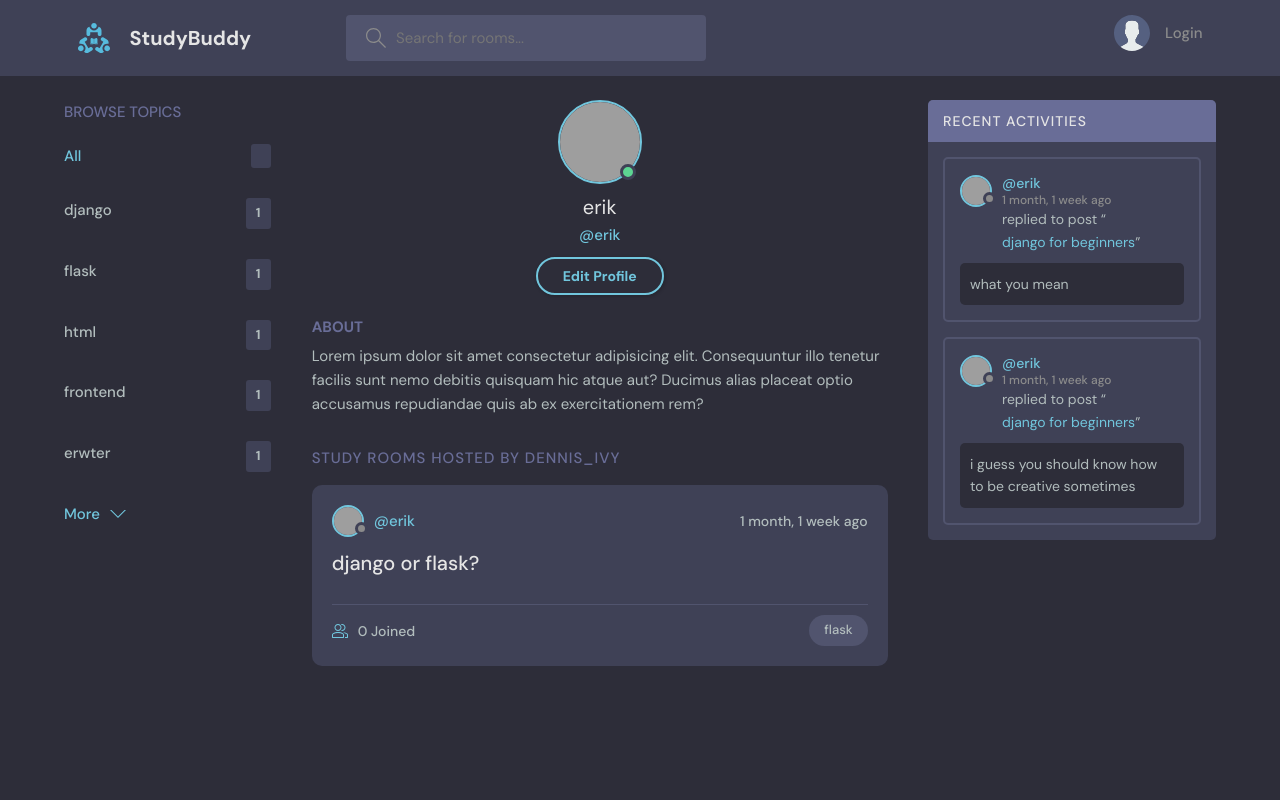
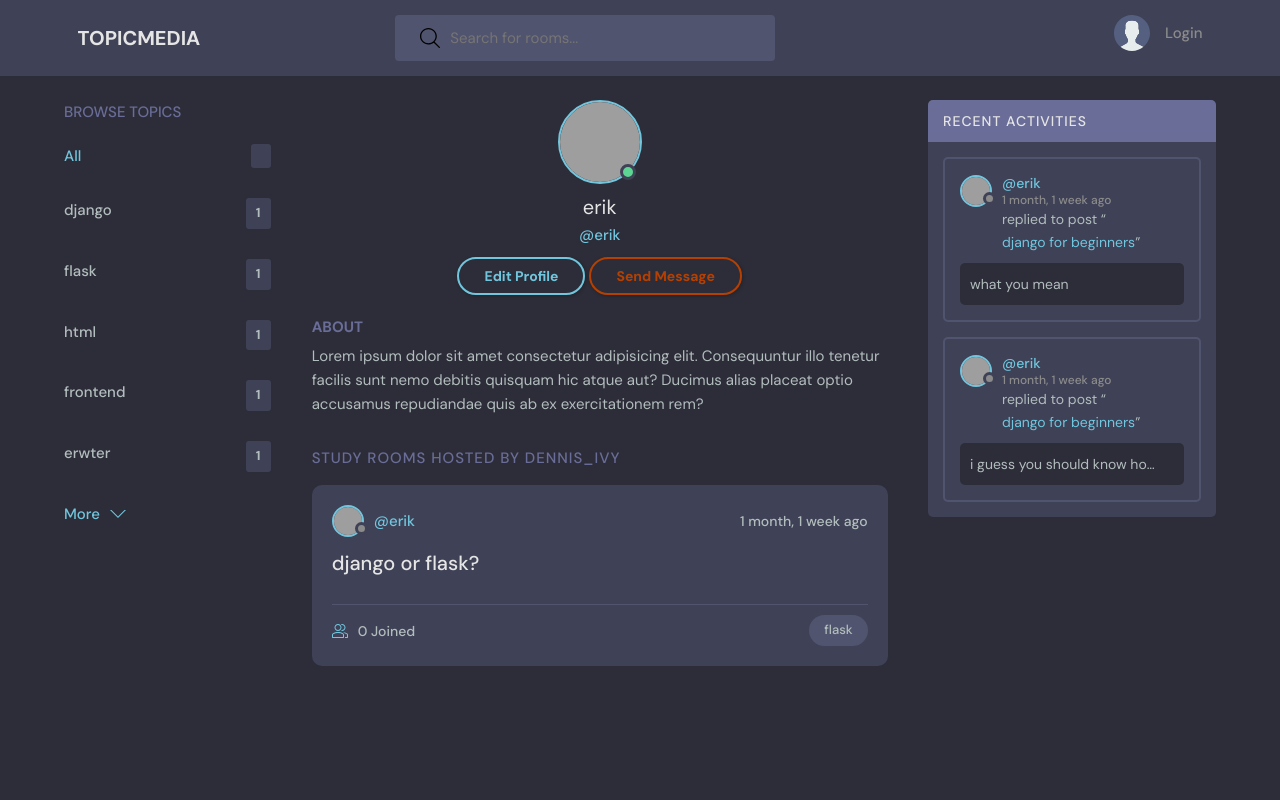
Before and after one commit to Mohsenchori/studybud, a Django app: page /profile/3/ in a window 1280 px wide. Run offline with Django 5.2, Linux system fonts and the light colour scheme; data comes from the database, SQL or seed files in the repository; both versions use the stored data as it was after the commit; grey boxes are pictures that could not be loaded.

Commit message:
beautifing

```diff
--- a/STATIC/styles/style.css
+++ b/STATIC/styles/style.css
@@ -2,6 +2,7 @@
 
 :root {
   --color-main: #71c6dd;
+  --color-msg: #b64000;
   --color-main-light: #e1f6fb;
   --color-dark: #3f4156;
   --color-dark-medium: #51546e;
@@ -122,6 +123,16 @@ a {
   color: var(--color-main);
   background: transparent;
   border: 2px solid var(--color-main);
+}
+
+.btn--msg {
+  border-radius: 10rem;
+  font-size: 1.4rem;
+  font-weight: 700;
+  padding: 6px 2.5rem;
+  color: var(--color-msg);
+  background: transparent;
+  border: 2px solid var(--color-msg);
 }
 
 .action-button {
@@ -282,10 +293,10 @@ a {
   align-items: center;
 }
 
-.header__logo > img {
+/* .header__logo > img {
   height: 3.2rem;
   width: 3.2rem;
-}
+} */
 
 .header__logo > h1 {
   font-weight: 700;
@@ -295,18 +306,19 @@ a {
 
 .header__search > label {
   background-color: var(--color-dark-medium);
-  padding: 1.3rem 1rem;
+  padding: 1.3rem 2.5rem;
   display: flex;
+  margin-left: 10rem;
   align-items: center;
   gap: 1rem;
   border-radius: 4px;
 }
 
 .header__search svg {
-  fill: var(--color-gray);
+  fill: var(--color-dark-light);
   width: 2rem;
   height: 2rem;
-  margin-left: 1rem;
+  margin-left: 0rem;
 }
 
 .header__search input {
--- a/base/models.py
+++ b/base/models.py
@@ -33,3 +33,7 @@ class Message(models.Model):
 
     def __str__(self):
         return self.body[0:50]
+
+
+class visit(models.Model):
+    path = models.CharField(max_length=250)
--- a/base/templates/base/activity_component.html
+++ b/base/templates/base/activity_component.html
@@ -32,7 +32,7 @@
           <div class="activities__boxContent">
             <p>replied to post “<a href="{% url 'roomurl' latest.room.id  %}">{{latest.room}}</a>”</p>
             <div class="activities__boxRoomContent">
-              {{latest.body}}
+              {{latest.body | truncatechars:27 }}
             </div>
           </div>
         </div>
--- a/base/templates/base/profile.html
+++ b/base/templates/base/profile.html
@@ -19,6 +19,7 @@
             <h3>{{user.username}}</h3>
             <p>@{{user.username}}</p>
             <a href="edit-user.html" class="btn btn--main btn--pill">Edit Profile</a>
+            <a href="edit-user.html" class="btn btn--main btn--msg">Send Message</a>
           </div>
           <div class="profile__about">
             <h3>About</h3>
--- a/base/templates/base/room.html
+++ b/base/templates/base/room.html
@@ -76,7 +76,7 @@
             <div class="room__header scroll">
               <div class="room__info">
                 <h3>{{room}}</h3>
-                <span>{{room.created|timesince}} ago</span>
+                <span>{{room.created|timesince}} ago --- total visit : {{visits}}</span>
               </div>
               <div class="room__hosted">
                 <p>Hosted By</p>
--- a/base/views.py
+++ b/base/views.py
@@ -6,85 +6,104 @@ from django.contrib.auth.forms import UserCreationForm
 from django.contrib import messages
 from django.contrib.auth.models import User
 from django.contrib.auth import authenticate, login, logout
-from .models import Rooms, Topic, Message
+from .models import Rooms, Topic, Message, visit
 from .forms import RoomsForm, UserForm
 
-# Create your views here.
-# rooms = [
-#     {'id': 1, 'name': 'lets learn python'},
-#     {'id': 2, 'name': 'lets learn js'},
-#     {'id': 3, 'name': 'lets learn c++'},
-#     {'id': 4, 'name': 'lets learn c#'},
-# ]
-
+# we use function based views
 
 # we have a single html page for both login and registering
-# we find out which we want to work with with a page variable
 def loginPage(request):
+    # to tell the template which view has rendered it
     page = 'login'
+
+    # redirect to home page if its logged in already
     if request.user.is_authenticated:
         return redirect('homeurl')
+
+    # match the username and password from the form to the database
     if request.method == 'POST':
         username = request.POST.get('username').lower()
         password = request.POST.get('password')
+        # we can delete this block but we wont know which field is incorrect
         try:
             User.objects.get(username=username)
         except:
             messages.error(request, 'username not found')
+        # lets check now
         user = authenticate(request, username=username, password=password)
+        # if the method returns true then we use login method to login and go back to home page
         if user is not None:
             login(request, user)
             return redirect('homeurl')
         else:
             messages.error(request, 'wrong password')
+
+    # rendering ...
     context = {'page': page}
     return render(request, 'base/login_register.html',context)
 
-# we are using django's login and logout library and user model , i should study about costum ones
+
+# we are using django's login and logout library and the default user model
 def logoutUser(request):
     logout(request)
     return redirect('homeurl')
 
 def registerUser(request):
-
+    # to tell the template its the registerUser view
     page = registerUser
+    # using django pre-build forms
     form = UserCreationForm()
     if request.method == 'POST':
         form = UserCreationForm(request.POST)
         if form.is_valid():
             user = form.save(commit=False)
+            # to make sure all usenames are saved in lower case
             user.username = user.username.lower()
             user.save()
+            # after creating a new user we call the login view to log the user in
             login(request,user)
             return redirect('homeurl')
     else:
         messages.error(request, ' an error occurred during registration')
+    # rendering ...
     context= {'page': page , 'form' : form}
     return render(request,'base/login_register.html', context)
 
-
+# home page view
 def home(request):
+    # storing query params, we use 'q' character to name it
     q = request.GET.get('q') if request.GET.get('q') else ''
+    # *** django orm query - filter returns list
     rooms = Rooms.objects.filter(
         Q(topic__topic_name__icontains=q) |
         Q(name__icontains=q) |
         Q(description__icontains=q)
     )
+    # we also want 5 of our topic names and roomcount to generate the template
     topics = Topic.objects.all()[0:5]
     room_count = rooms.count()
+
+    # to show the latest messages , but we use filter so we can find certain mesaages for rooms searched for
+    # -created means latests first
     latests = Message.objects.filter(Q(
         room__topic__topic_name__icontains=q
     )).order_by('-created')
-    #user = User.objects.get(username = request.user.username)
+
+    # rendering...
     context = {'room': rooms, 'topics': topics, 'room_count': room_count, 'latest': latests, 'all_rooms' : Rooms.objects.count()}
     return render(request, 'base/home.html', context)
 
-
+# room view needs a pk(primary key) to find the chosen room
 def room(request, pk):
     room = Rooms.objects.get(id=pk)
+    # getting a list of mesaages related to the room
     comments = room.message_set.all().order_by('-created')
-    #comments = Message.objects.get(room = pk)
+    # a counter to count visits of the room
+    visit.objects.create(path = request.path)
+    visits = visit.objects.filter(path = request.path)
+
     participants = room.participants.all()
+    # hanling new comment
     if request.method == 'POST':
         comment = Message.objects.create(
             user = request.user,
@@ -94,9 +113,10 @@ def room(request, pk):
         room.participants.add(request.user)
         #we can do it without redirect but its safer due to posting
         return redirect('roomurl', pk = room.id)
-    context = {'room': room ,'comments': comments, 'participants': participants}
+    context = {'room': room ,'comments': comments, 'participants': participants, 'visits' : visits.count}
     return render(request, 'base/room.html', context)
 
+# user profile view
 def userProfile(request,pk):
     user = User.objects.get(id=pk)
     rooms = user.rooms_set.all()
@@ -105,14 +125,16 @@ def userProfile(request,pk):
     context={'user': user, 'room':rooms, 'latest': room_messages, 'topics': topics}
     return render(request,'base/profile.html',context)
 
-
+# view for creating room, this view reqieres the user to login to be able to access to it
 @login_required(login_url='loginurl')
 def createRoom(request):
     form = RoomsForm()
     topics = Topic.objects.all()
     if request.method == 'POST':
         topic_name = request.POST.get('topic')
-        topic, created = Topic.objects.get_or_create(topic_name = topic_name)
+
+        # topic, created = Topic.objects.get_or_create(topic_name = topic_name)
+        topic= Topic.objects.get_or_create(topic_name = topic_name)
         Rooms.objects.create(
             host = request.user,
             topic = topic,
@@ -128,6 +150,7 @@ def createRoom(request):
     context = {'form': form, 'requestuser': request.user, 'topics': topics}
     return render(request, 'base/room_form.html', context)
 
+# UPDATING room view. it requires the user to be logged in , if user is not logged in the decorator redirects him to the login url
 @login_required(login_url='loginurl')
 def updateRoom(request, pk):
     topics = Topic.objects.all()
@@ -152,6 +175,8 @@ def updateRoom(request, pk):
     context = {'form': form , 'topics': topics, 'room': room}
     return render(request, 'base/room_form.html', context)
 
+
+# deleting room
 @login_required(login_url='loginurl')
 def deleteRoom(request, pk):
     room = Rooms.objects.get(id=pk)
@@ -164,6 +189,8 @@ def deleteRoom(request, pk):
         return redirect('homeurl')
     return render(request, 'base/delete.html', {'obj': room})
 
+# deleting message
+@login_required(login_url='loginurl')
 def deleteComment(request, pk):
     comment = Message.objects.get(id=pk)
 
@@ -175,7 +202,8 @@ def deleteComment(request, pk):
         return redirect('homeurl')
     return render(request, 'base/delete.html', {'obj': comment})
 
-@login_required
+
+@login_required(login_url='loginurl')
 def updateUser(request):
     user= request.user
     form = UserForm(instance=user)
@@ -190,11 +218,10 @@ def updateUser(request):
     }
     return render(request, 'base/update-user.html',context)
 
+# for achieving the full list of the topics
 def topics_page (request):
 
     q = request.GET.get('q') if request.GET.get('q') else ''
     topics = Topic.objects.filter(topic_name__icontains=q)
-
     context = {'topics': topics}
-
     return render (request, 'base/topics.html', context)
--- a/templates/main.html
+++ b/templates/main.html
@@ -7,12 +7,15 @@
     <meta name="viewport" content="width=device-width, initial-scale=1.0" />
     <link rel="shortcut icon" href="assets/favicon.ico" type="image/x-icon" />
     <link rel="stylesheet" href="{% static 'styles/style.css' %}" />
-    <title>StudyBuddy - Find study partners around the world!</title>
+    <title>TOPICMEDIA - Find a topic and join to talk about!</title>
   </head>
 
   <body>
+    {% comment %} having a navbar in all pages {% endcomment %}
+    {% include 'navbar.html' %}
 
-    {% include 'navbar.html' %}
+
+    {% comment %} this block is for showing any posible messages like wrong password {% endcomment %}
     {%if messages %}
     <ul class="messages">
         {% for message in messages %}
@@ -21,6 +24,7 @@
     </ul>
     {% endif %}
 
+    {% comment %} all other pages will be put here {% endcomment %}
     {% block content %}
     {% endblock %}
 
--- a/templates/navbar.html
+++ b/templates/navbar.html
@@ -1,24 +1,33 @@
 {% load static %}
 <header class="header header--loggedIn">
-      <div class="container">
-        <a href="{%url 'homeurl'%}" class="header__logo">
-          <img src="{% static 'images/logo.svg' %}" />
-          <h1>StudyBuddy</h1>
+
+  <div class="container">
+
+    {% comment %} go back home {% endcomment %}
+        <a href="{% url 'homeurl' %}" class="header__logo">
+          {% comment %} <img src="{% static 'images/logo.svg' %}" /> {% endcomment %}
+          <h1>TOPICMEDIA</h1>
         </a>
+
+{% comment %} search form {% endcomment %}
         <form class="header__search" method="GET" action="{% url 'homeurl' %}">
           <label>
             <svg version="1.1" xmlns="http://www.w3.org/2000/svg" width="32" height="32" viewBox="0 0 32 32">
               <title>search</title>
-              <path
+              <g id="SVGRepo_bgCarrier" stroke-width="0"></g><g id="SVGRepo_tracerCarrier" stroke-linecap="round" stroke-linejoin="round"></g><g id="SVGRepo_iconCarrier"> <title>search</title> <desc>Created with Sketch Beta.</desc> <defs> </defs> <g id="Page-1" stroke="none" stroke-width="1" fill="none" fill-rule="evenodd" sketch:type="MSPage"> <g id="Icon-Set" sketch:type="MSLayerGroup" transform="translate(-256.000000, -1139.000000)" fill="#000000"> <path d="M269.46,1163.45 C263.17,1163.45 258.071,1158.44 258.071,1152.25 C258.071,1146.06 263.17,1141.04 269.46,1141.04 C275.75,1141.04 280.85,1146.06 280.85,1152.25 C280.85,1158.44 275.75,1163.45 269.46,1163.45 L269.46,1163.45 Z M287.688,1169.25 L279.429,1161.12 C281.591,1158.77 282.92,1155.67 282.92,1152.25 C282.92,1144.93 276.894,1139 269.46,1139 C262.026,1139 256,1144.93 256,1152.25 C256,1159.56 262.026,1165.49 269.46,1165.49 C272.672,1165.49 275.618,1164.38 277.932,1162.53 L286.224,1170.69 C286.629,1171.09 287.284,1171.09 287.688,1170.69 C288.093,1170.3 288.093,1169.65 287.688,1169.25 L287.688,1169.25 Z" id="search" sketch:type="MSShapeGroup"> </path> </g> </g> </g>
+
+              {% comment %} <path
                 d="M32 30.586l-10.845-10.845c1.771-2.092 2.845-4.791 2.845-7.741 0-6.617-5.383-12-12-12s-12 5.383-12 12c0 6.617 5.383 12 12 12 2.949 0 5.649-1.074 7.741-2.845l10.845 10.845 1.414-1.414zM12 22c-5.514 0-10-4.486-10-10s4.486-10 10-10c5.514 0 10 4.486 10 10s-4.486 10-10 10z"
-              ></path>
+              ></path> {% endcomment %}
             </svg>
             <input name="q" placeholder="Search for rooms..." />
           </label>
         </form>
+
+
         <nav class="header__menu">
 
-          <!-- Logged In -->
+{% comment %} when the user is logged in {% endcomment %}
           {% if request.user.is_authenticated %}
           <div class="header__user">
             <a href="profile.html">
@@ -35,7 +44,7 @@
             </button>
           </div>
           {% else %}
-          <!-- Not Logged In -->
+          {% comment %} when no user is logged in {% endcomment %}
           <a href="{% url 'loginurl' %}">
             <img src="{% static 'images/avatar.svg'%}" />
             <p>Login</p>
@@ -65,6 +74,6 @@
               Logout</a
             >
           </div>
-        </nav>
-      </div>
-    </header>
+    </nav>
+  </div>
+</header>
```
Also changed, not shown: STATIC/images/search.svg (added), base/migrations/0004_visit.py (added), db.sqlite3.
